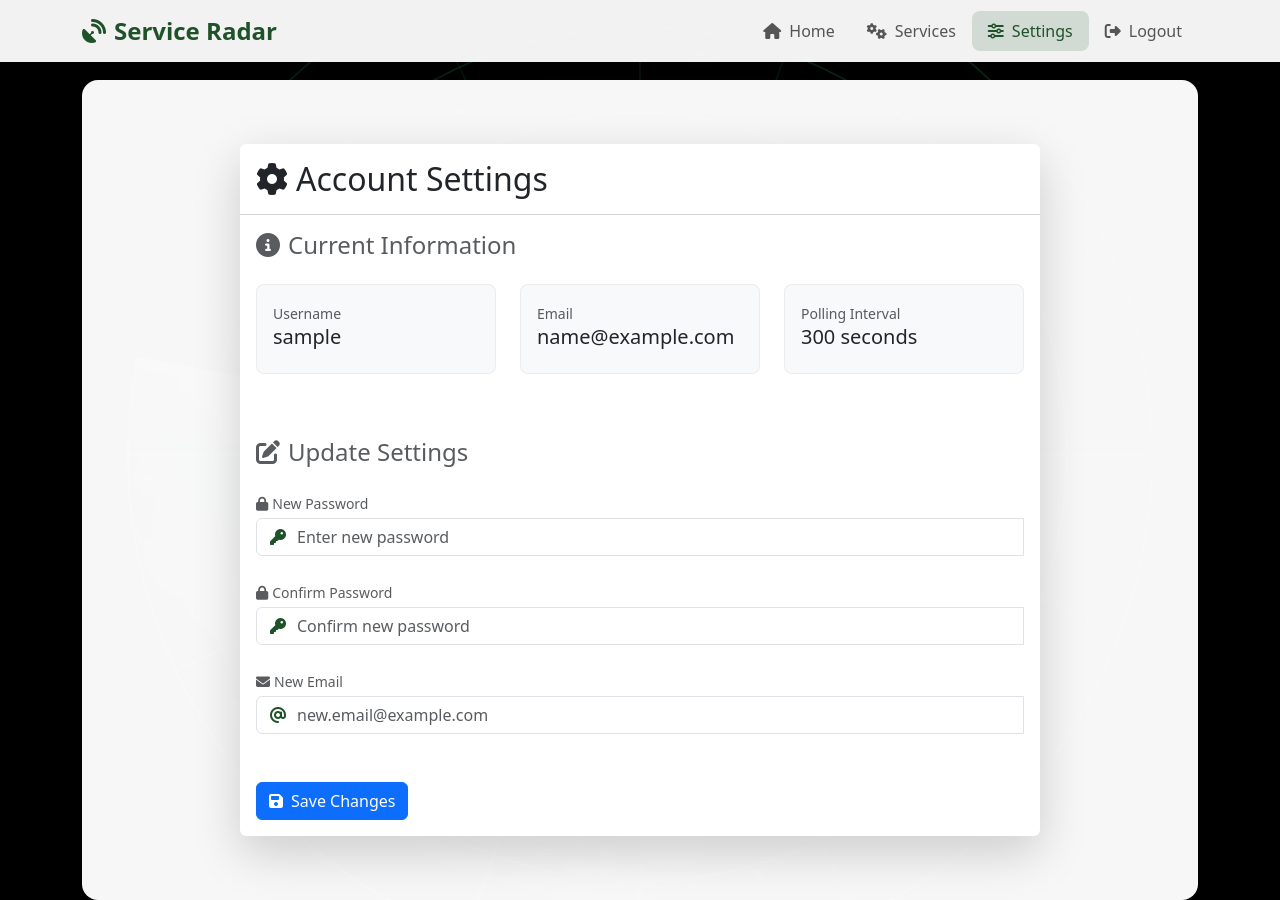
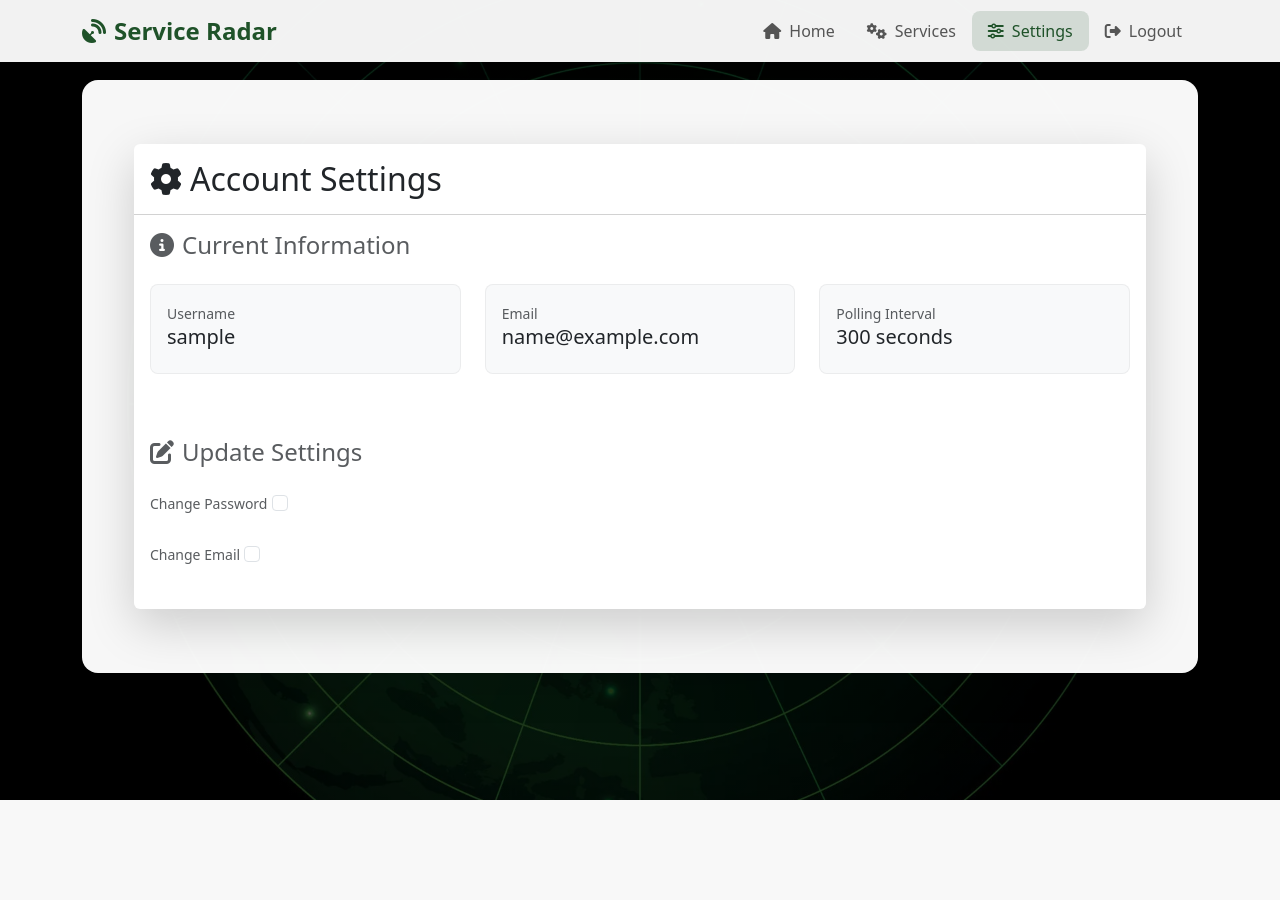
Before and after one commit to BTemplar/Service_radar, a Flask app: page /change_settings in a window 1280 px wide. After the commit the page ends 800 px from the top, so only its background shows below. Run offline with Flask 3, Linux system fonts and the light colour scheme; the visitor is signed in with stand-in values (Sample User, id 1); some libraries are stand-ins or nearby versions.

Commit message:
Password and email change form.
Added a form for changing password and email. Now when changing password or email, validation is performed. Changed the settings change page, now to change password or email, you need to set the corresponding checkbox.

```diff
--- a/app.py
+++ b/app.py
@@ -24,7 +24,7 @@ import time
 import smtplib
 from email.mime.text import MIMEText
 from database import init_db, ServiceStatus, db, User, Service
-from forms import RegistrationForm, LoginForm, AddServiceForm, EditServiceForm
+from forms import RegistrationForm, LoginForm, AddServiceForm, EditServiceForm, ChangePasswordForm, ChangeEmailForm
 from flask_login import login_user, current_user, LoginManager
 from apscheduler.schedulers.background import BackgroundScheduler
 from location import get_location
@@ -387,39 +387,47 @@ def register():
         return redirect(url_for('login'))
     return render_template('register.html', form=form)
 
+
 @app.route('/change_settings', methods=['GET', 'POST'])
 @login_required
 def change_settings():
+    pass_form = ChangePasswordForm()
+    email_form = ChangeEmailForm()
+
     if request.method == 'POST':
-        new_password = request.form.get('new_password')
-        confirm_password = request.form.get('confirm_password')
-        email = request.form.get('email')
-        confirm = False
+        if request.form['id'] == "PassForm":
 
-        user_id = current_user.id
-        user = User.query.get(user_id)
+            if pass_form.validate_on_submit():
+                user = User.query.get(current_user.id)
+                if user:
+                    if pass_form.change_password.data and pass_form.new_password.data:
+                        user.set_password(pass_form.new_password.data)
 
-        if user:
-            if confirm_password:
-                if new_password == confirm_password:
-                    confirm = True
-                    user.set_password(new_password)
-                else:
-                    flash('Passwords do not match, please try again', 'danger')
-            if email:
-                user.email = email
+                try:
+                    db.session.commit()
+                    flash('You have successfully changed password', 'success')
+                    return redirect(url_for('change_settings'))
+                except Exception as e:
+                    db.session.rollback()
+                    flash(f'Error updating settings: {str(e)}', 'danger')
+                    return redirect(url_for('change_settings'))
 
-            try:
-                if email or confirm:
+        elif request.form['id'] == "EmailForm":
+            if email_form.change_email.data and email_form.email.data:
+                user = User.query.get(current_user.id)
+                user.email = email_form.email.data
+
+                try:
                     db.session.commit()
-                    flash('You have successfully changed settings', 'success')
-                return redirect(url_for('change_settings'))
-            except Exception as e:
-                db.session.rollback()
-                flash(f'Error updating settings: {str(e)}', 'danger')
-                return redirect(url_for('change_settings'))
+                    flash('You have successfully changed email address', 'success')
+                    return redirect(url_for('change_settings'))
+                except Exception as e:
+                    db.session.rollback()
+                    flash(f'Error updating settings: {str(e)}', 'danger')
+                    return redirect(url_for('change_settings'))
 
-    return render_template('change_settings.html', schedule_interval=schedule_interval)
+    return render_template('change_settings.html', pass_form= pass_form, email_form=email_form,
+                           schedule_interval=schedule_interval)
 
 @app.route('/login', methods=['GET', 'POST'])
 def login():
--- a/forms.py
+++ b/forms.py
@@ -1,6 +1,6 @@
 from flask_wtf import FlaskForm
 from database import User
-from wtforms import StringField, PasswordField, SubmitField, BooleanField, TextAreaField
+from wtforms import StringField, PasswordField, SubmitField, BooleanField, TextAreaField, validators
 from wtforms.validators import DataRequired, Length, Email, EqualTo, ValidationError
 
 class RegistrationForm(FlaskForm):
@@ -40,3 +40,31 @@ class EditServiceForm(FlaskForm):
 
     def __init__(self, *args, **kwargs):
         super(EditServiceForm, self).__init__(*args, **kwargs)
+
+class ChangePasswordForm(FlaskForm):
+    change_password = BooleanField('Change Password')
+    new_password = PasswordField(
+        'New Password',
+        validators=[
+            Length(min=8, message="Password must be at least 8 characters"),
+            validators.Regexp(r'(?=.*[0-9])', message="Password must contain at least one digit."),
+            validators.Regexp(r'(?=.*[A-Z])', message="Password must contain at least one uppercase letter."),
+            validators.Regexp(r'(?=.*[a-z])', message="Password must contain at least one lowercase letter.")
+        ]
+    )
+    confirm_password = PasswordField(
+        'Confirm Password',
+        validators=[
+            EqualTo('new_password', message='Passwords do not match')
+        ]
+    )
+
+
+class ChangeEmailForm(FlaskForm):
+    change_email = BooleanField('Change Email')
+    email = StringField(
+        'New Email',
+        validators=[
+            Email(message="Invalid email format")
+        ]
+    )
--- a/templates/change_settings.html
+++ b/templates/change_settings.html
@@ -3,7 +3,7 @@
 
 {% block content %}
 <div class="container-fluid py-4">
-    <div class="card shadow-lg border-0 mx-auto" style="max-width: 800px;">
+    <div class="card shadow-lg border-0 mx-auto">
         <div class="card-header bg-transparent py-3">
             <h2 class="mb-0">
                 <i class="fas fa-cog me-2"></i>Account Settings
@@ -39,51 +39,77 @@
             </div>
 
             <!-- Update Form -->
-            <form method="POST" id="settingsForm">
+            <form method="POST" id="PassForm">
+                {{ pass_form.hidden_tag() }}
+                <input type="hidden" name="id" value="PassForm">
                 <h4 class="text-muted mb-4">
                     <i class="fas fa-edit me-2"></i>Update Settings
                 </h4>
 
                 <div class="mb-4 position-relative">
-                    <label class="form-label text-muted small mb-1">
-                        <i class="fas fa-lock me-1"></i>New Password
-                    </label>
+                    {{ pass_form.change_password.label(class_='form-label text-muted small mb-1') }}
+                    {{ pass_form.change_password(class_='form-check-input') }}
+                </div>
+
+                <div class="mb-4 position-relative" id="password-section">
+                    {{ pass_form.new_password.label(class_='form-label text-muted small mb-1') }}
                     <div class="input-group">
-                        <input type="password" class="form-control ps-4"
-                               id="new_password" name="new_password"
-                               placeholder="Enter new password">
+                        {{ pass_form.new_password(class_='form-control ps-4') }}
                         <i class="fas fa-key input-icon"></i>
                     </div>
+                    {% if pass_form.new_password.errors %}
+                        <div class="text-danger">
+                            {% for error in pass_form.new_password.errors %}
+                                {{ error }}
+                            {% endfor %}
+                        </div>
+                    {% endif %}
+
+                    {{ pass_form.confirm_password.label(class_='form-label text-muted small mb-1') }}
+                    <div class="input-group">
+                        {{ pass_form.confirm_password(class_='form-control ps-4') }}
+                        <i class="fas fa-key input-icon"></i>
+                    </div>
+                    {% if pass_form.confirm_password.errors %}
+                        <div class="text-danger">
+                            {% for error in pass_form.confirm_password.errors %}
+                                {{ error }}
+                            {% endfor %}
+                        </div>
+                    {% endif %}
+                    <div class="d-flex justify-content-between mt-5">
+                        <button type="submit" class="btn btn-primary">
+                            <i class="fas fa-save me-2"></i>Save Changes
+                        </button>
+                    </div>
+                </div>
+            </form>
+
+            <form method="POST" id="EmailForm">
+                <input type="hidden" name="id" value="EmailForm">
+                <div class="mb-4 position-relative">
+                    {{ email_form.change_email.label(class_='form-label text-muted small mb-1') }}
+                    {{ email_form.change_email(class_='form-check-input') }}
                 </div>
 
-                <div class="mb-4 position-relative">
-                    <label class="form-label text-muted small mb-1">
-                        <i class="fas fa-lock me-1"></i>Confirm Password
-                    </label>
+                <div class="mb-4 position-relative" id="email-section">
+                    {{ email_form.email.label(class_='form-label text-muted small mb-1') }}
                     <div class="input-group">
-                        <input type="password" class="form-control ps-4"
-                               id="confirm_password" name="confirm_password"
-                               placeholder="Confirm new password">
-                        <i class="fas fa-key input-icon"></i>
-                    </div>
-                </div>
-
-                <div class="mb-4 position-relative">
-                    <label class="form-label text-muted small mb-1">
-                        <i class="fas fa-envelope me-1"></i>New Email
-                    </label>
-                    <div class="input-group">
-                        <input type="email" class="form-control ps-4"
-                               id="email" name="email"
-                               placeholder="new.email@example.com">
+                        {{ email_form.email(class_='form-control ps-4') }}
                         <i class="fas fa-at input-icon"></i>
                     </div>
-                </div>
-
-                <div class="d-flex justify-content-between mt-5">
-                    <button type="submit" class="btn btn-primary">
-                        <i class="fas fa-save me-2"></i>Save Changes
-                    </button>
+                    {% if email_form.email.errors %}
+                        <div class="text-danger">
+                            {% for error in email_form.email.errors %}
+                                {{ error }}
+                            {% endfor %}
+                        </div>
+                    {% endif %}
+                    <div class="d-flex justify-content-between mt-5">
+                        <button type="submit" class="btn btn-primary">
+                            <i class="fas fa-save me-2"></i>Save Changes
+                        </button>
+                    </div>
                 </div>
             </form>
         </div>
@@ -150,4 +176,26 @@
         });
     });
 </script>
+
+<script>
+    document.addEventListener('DOMContentLoaded', function() {
+        const passwordSection = document.getElementById('password-section');
+        const emailSection = document.getElementById('email-section');
+
+        // Скрываем поля пароля по умолчанию
+        passwordSection.style.display = 'none';
+        emailSection.style.display = 'none';
+
+        // Обновляем отображение при изменении чекбоксов
+        document.querySelectorAll('input[type="checkbox"]').forEach(checkbox => {
+            checkbox.addEventListener('change', function() {
+                if (checkbox.id === 'change_password') {
+                    passwordSection.style.display = checkbox.checked ? 'block' : 'none';
+                } else if (checkbox.id === 'change_email') {
+                    emailSection.style.display = checkbox.checked ? 'block' : 'none';
+                }
+            });
+        });
+    });
+</script>
 {% endblock %}
```
